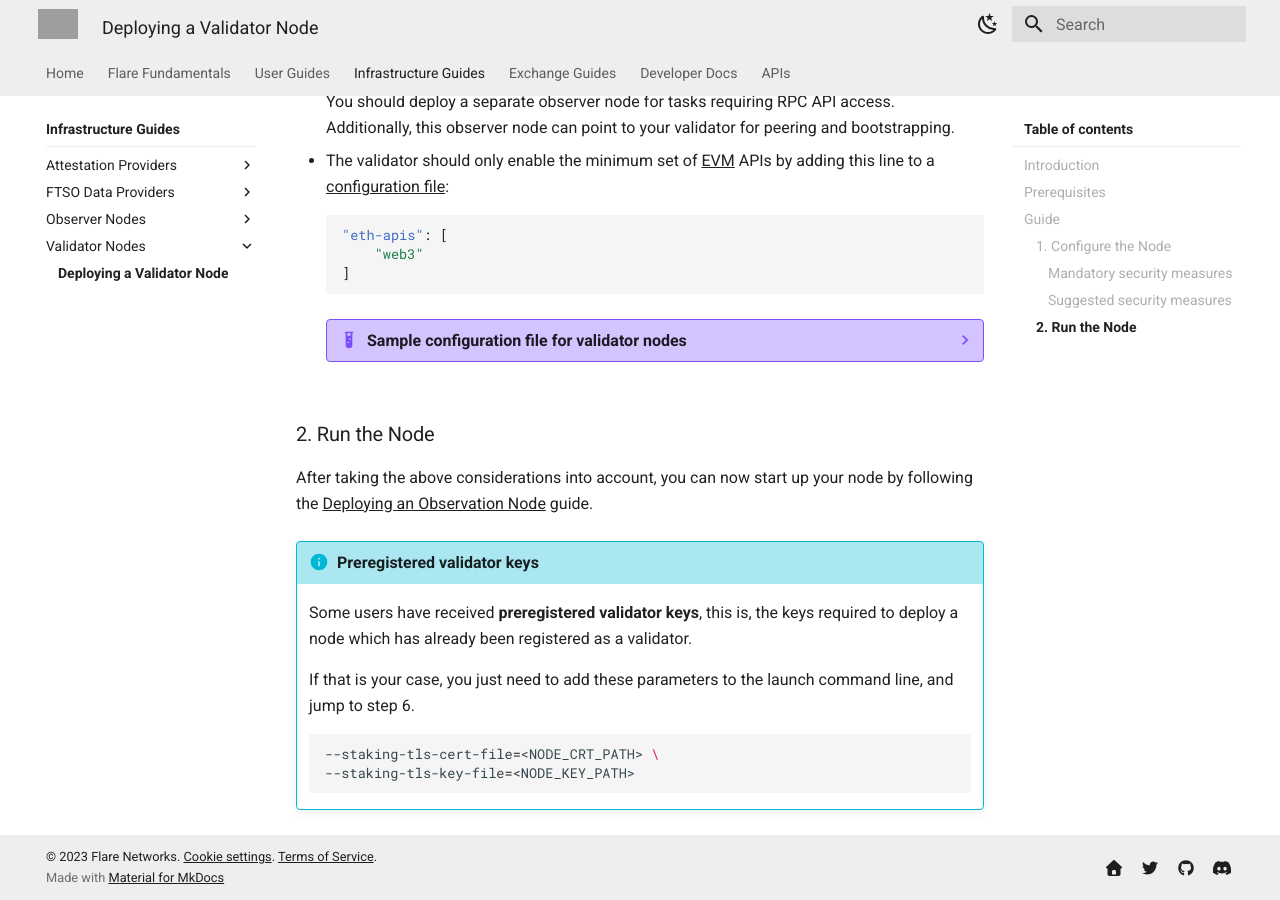
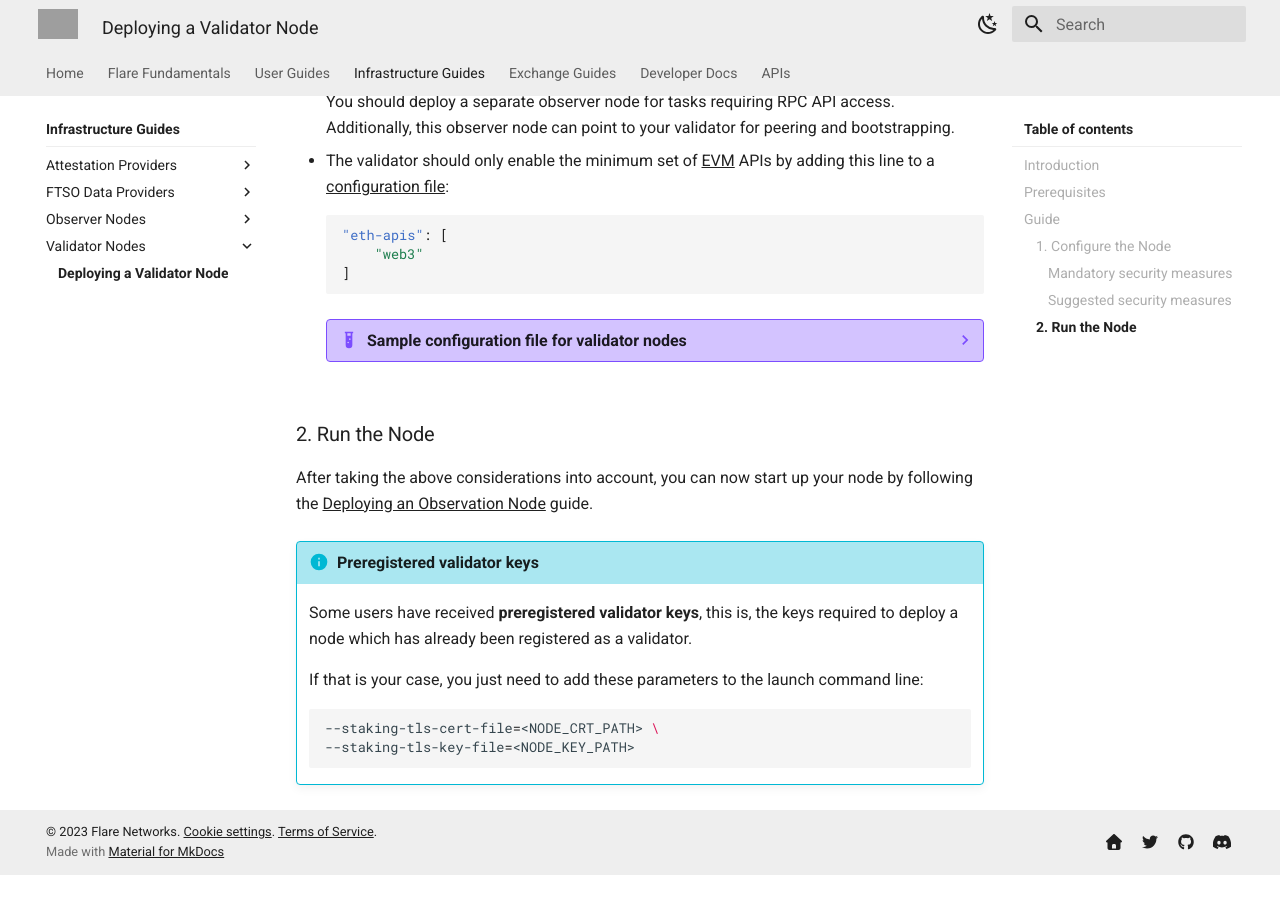
Before and after one commit to flare-foundation/docs, an MkDocs documentation site: the page built from docs/infra/validation/deploying.md, in a window 1280 px wide and 900 px high, scrolled down 3130 px. Built offline with MkDocs 1.6.1 and Material for MkDocs 9.7.7, drawn with Linux system fonts in a browser that asks for light colours; comment, search, counter and statistics services are not loaded; after the commit the page ends 4005 px from its top, so only the background shows below that; grey boxes are pictures that could not be loaded.

Commit message:
Fix invalid step reference

````diff
--- a/docs/infra/validation/deploying.md
+++ b/docs/infra/validation/deploying.md
@@ -159,7 +159,7 @@ After taking the above considerations into account, you can now start up your no
 
     Some users have received **preregistered validator keys**, this is, the keys required to deploy a node which has already been registered as a validator.
 
-    If that is your case, you just need to add these parameters to the launch command line, and jump to step 6.
+    If that is your case, you just need to add these parameters to the launch command line:
 
     ```bash
     --staking-tls-cert-file=<NODE_CRT_PATH> \
````
